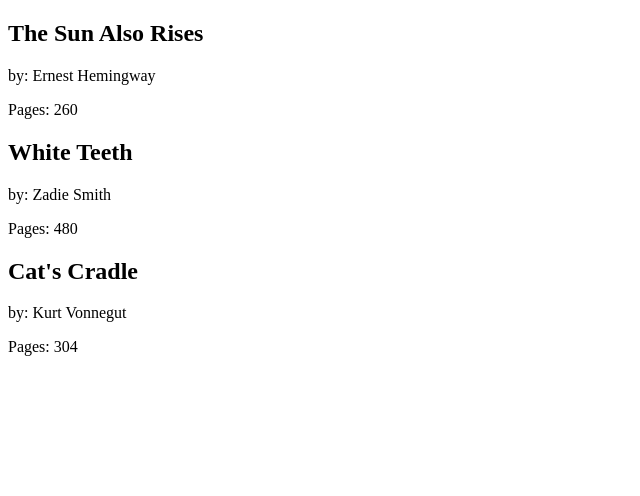
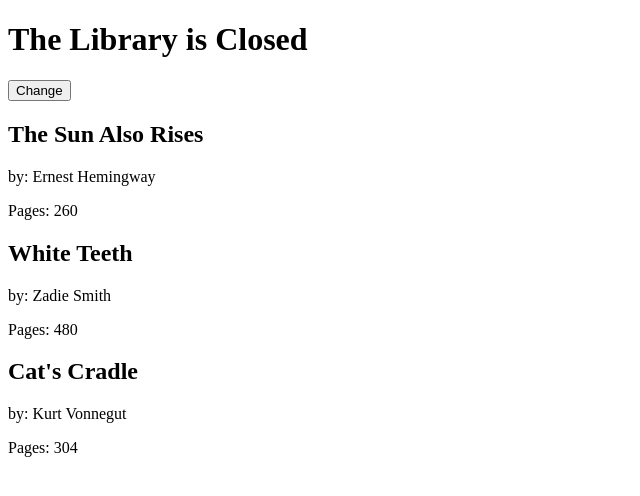
Before and after one commit to maresmartinez/library-management-app, a React (Create React App) app: page / in a window 1280 px wide. Shown: the top 496 px of the page, without its empty margins (0-640 px from the left). Built offline with nearby package versions, Linux system fonts and the light colour scheme.

Commit message:
Completed 04-04

```diff
--- a/src/index.js
+++ b/src/index.js
@@ -20,11 +20,42 @@
 }
 
 // Parent component which renders Book components
-const Library = ({books}) => {
+class Library extends Component {
+
+    // Allows us to get rid of the constructor
+    state = { open: false } // Static property
+
+    // constructor(props) {
+    //     super(props)
+    //     // State is just an object with several keys, similar to props
+    //     // Can use these values within the context of the Library component
+    //     this.state = {
+    //         open: true
+    //     }
+
+    //     // Binding
+    //     // Makes "this" accessible with the context of custom methods
+    //     this.toggleOpenClosed = this.toggleOpenClosed.bind(this)
+    // }
+
+    // Will trigger change of state
+    // Is asynchronous
+    toggleOpenClosed = () => { // automatically binds this in context of function
+        // Takes in object that resets the state
+        this.setState(prevState => ({ // callback function
+            open: !prevState.open
+        }))
+    }
+
+    render() {
+        console.log(this.state)
+        const {books} = this.props;
         return (
             <div>
+                <h1>The Library is {this.state.open ? 'Open' : 'Closed'}</h1>
+                <button onClick={this.toggleOpenClosed}>Change</button>
                 {/* We're mapping all the books in the array */}
-            {/* No need to use braces with ES6 if the arrow points to whatever you're returning */}
+                {/* No need to use braces with ES6 if the arrow points to what you're returning */}
                 {books.map(
                     (book, i) =>
                         <Book key={i}
@@ -35,6 +66,7 @@
             </div>
         )
     }
+}
 
 render( // ReactDOM.render()
     // What we want to render
```
Lines whose indentation alone changed are shown as unchanged.
